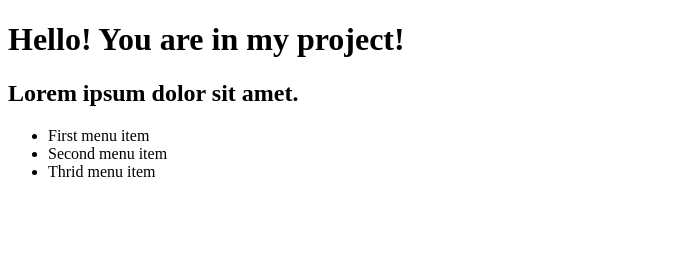
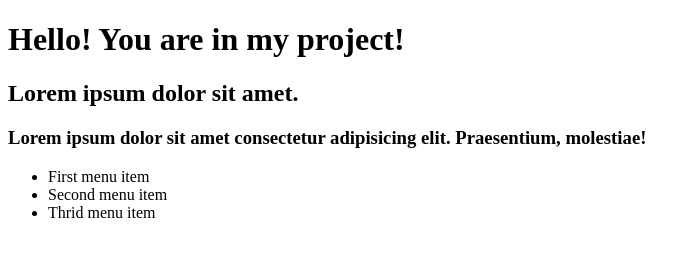
Before and after one commit to avt6966570/project1, a plain HTML site: page index.html in a window 1280 px wide. Shown: the whole page, without its empty margins (0-700 px from the left). Drawn offline with Linux system fonts and the light colour scheme.

Commit message:
Add tag h3 to main page

```diff
--- a/index.html
+++ b/index.html
@@ -8,6 +8,10 @@
     <body>
         <h1>Hello! You are in my project!</h1>
         <h2>Lorem ipsum dolor sit amet.</h2>
+        <h3>
+            Lorem ipsum dolor sit amet consectetur adipisicing elit. Praesentium,
+            molestiae!
+        </h3>
 
         <ul>
             <li>First menu item</li>
```
